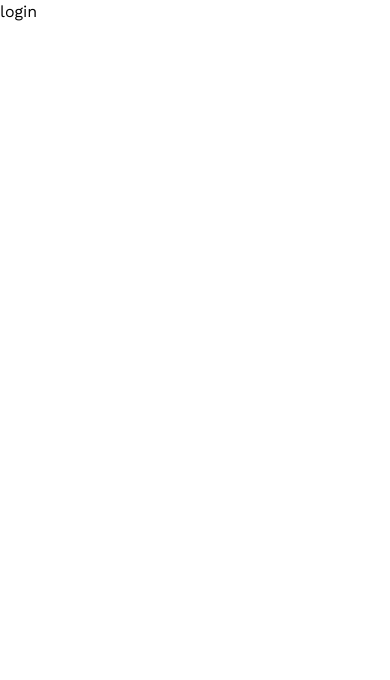
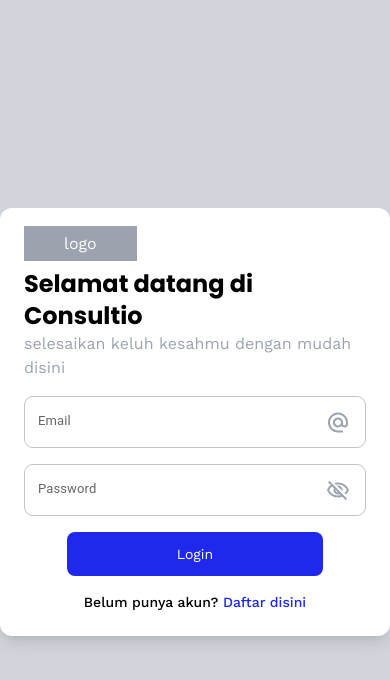
Before and after one commit to ryanindrjaya/consultio-frontend, a Next.js app in the folder consultio-frontend/: page /auth/login in a window 390 px wide. Shown: the top 680 px of the page. Built offline with nearby package versions, Linux system fonts and the light colour scheme.

Commit message:
integrasi login dan register dengan API

```diff
--- a/consultio-frontend/next.config.js
+++ b/consultio-frontend/next.config.js
@@ -1,4 +1,8 @@
 /** @type {import('next').NextConfig} */
 module.exports = {
-  reactStrictMode: true,
+  reactStrictMode: false,
+  env: {
+    ENV: "development",
+    API_URL: process.env.API_URL,
+  },
 };
--- a/consultio-frontend/package.json
+++ b/consultio-frontend/package.json
@@ -1,7 +1,7 @@
 {
   "private": true,
   "scripts": {
-    "dev": "next dev",
+    "dev": "next dev -p 3002",
     "build": "next build",
     "start": "next start"
   },
@@ -12,6 +12,7 @@
     "@mui/material": "^5.10.0",
     "axios": "^0.27.2",
     "next": "latest",
+    "nookies": "^2.5.2",
     "react": "18.1.0",
     "react-dom": "18.1.0",
     "react-hot-toast": "^2.3.0"
--- a/consultio-frontend/pages/auth/login.jsx
+++ b/consultio-frontend/pages/auth/login.jsx
@@ -1,7 +1,196 @@
-import React from "react";
+import React, { useState } from "react";
+import Link from "next/link";
+import axios from "axios";
+import nookies from "nookies";
+import { useRouter } from "next/dist/client/router";
+
+// Components
+import FormInput from "../../components/Inputs/FormInput";
+
+// Icons
+import AlternateEmailOutlinedIcon from "@mui/icons-material/AlternateEmailOutlined";
+import VisibilityOffOutlinedIcon from "@mui/icons-material/VisibilityOffOutlined";
+import VisibilityOutlinedIcon from "@mui/icons-material/VisibilityOutlined";
 
 function login() {
-  return <div>login</div>;
+  const [password, setPassword] = useState("");
+  const [email, setEmail] = useState("");
+  const [passVisibility, setPassVisibility] = useState(false);
+  const [loading, setLoading] = useState(false);
+
+  const [isError, setIsError] = useState(false);
+  const [error, setError] = useState("");
+
+  const router = useRouter();
+
+  const handleSubmit = async (e) => {
+    setError("");
+    setLoading(true);
+    e.preventDefault();
+
+    const credentials = {
+      email: email,
+      password: password,
+    };
+
+    const endpoint = process.env.API_URL + "/login";
+    console.log("endpoint : " + endpoint);
+    console.log("credentials : " + credentials);
+
+    try {
+      const req = await axios.post(endpoint, credentials);
+      const user = req.data.data;
+
+      console.log(user);
+
+      if (user.token) {
+        // set new token
+        nookies.set(null, "token", user.token, {
+          maxAge: 30 * 24 * 60 * 60,
+          path: "/",
+          secure: process.env.NODE_ENV !== "development",
+          sameSite: "strict",
+        });
+
+        const role = user.profile.role;
+
+        // set role token
+        nookies.set(null, "role", role, {
+          maxAge: 30 * 24 * 60 * 60,
+          path: "/",
+          secure: process.env.NODE_ENV !== "development",
+          sameSite: "strict",
+        });
+
+        // redirect based on role
+        if (role.includes("user") || role.includes("USER")) {
+          router.replace("/home");
+        }
+      }
+      setPassword("");
+      setEmail("");
+    } catch (error) {
+      setIsError(true);
+      setError("Email atau password kamu salah");
+    }
+
+    setLoading(false);
+  };
+
+  const handleEmailInput = (e) => {
+    setEmail(e.target.value);
+    setIsError(false);
+  };
+
+  const handlePasswordInput = (e) => {
+    setPassword(e.target.value);
+    setIsError(false);
+  };
+
+  return (
+    <div className="flex flex-col mx-auto lg:flex-row justify-around items-center h-screen bg-gray-300">
+      <div className="hidden lg:inline">
+        <img
+          style={{ width: 600 }}
+          className=""
+          src="https://static.vecteezy.com/system/resources/previews/000/341/499/original/doctor-caring-brain-character-for-mental-health-vector-illustration.png"
+          alt=""
+        />
+      </div>
+      <div className="bg-white rounded-xl max-w-xl h-auto p-6 shadow-lg">
+        <span className="bg-gray-400 text-white px-10 py-2">logo</span>
+        <div className="mt-3">
+          <h1 className="font-bold font-poppins text-2xl">
+            Selamat datang di Consultio
+          </h1>
+          <p className="text-md text-gray-400">
+            selesaikan keluh kesahmu dengan mudah disini
+          </p>
+        </div>
+        <form className="w-full" onSubmit={handleSubmit}>
+          <div className="mt-4">
+            <FormInput
+              type="email"
+              label="Email"
+              handleChange={handleEmailInput}
+              value={email}
+              icon={
+                <AlternateEmailOutlinedIcon className="text-gray-400 w-4" />
+              }
+            />
+          </div>
+          <div className="my-4">
+            <FormInput
+              helperText={""}
+              invalid={false}
+              type={passVisibility ? "text" : "password"}
+              label="Password"
+              handleChange={handlePasswordInput}
+              value={password}
+              icon={
+                <button
+                  type="button"
+                  onClick={() => setPassVisibility(!passVisibility)}
+                >
+                  {passVisibility ? (
+                    <VisibilityOutlinedIcon className="text-gray-400 w-4" />
+                  ) : (
+                    <VisibilityOffOutlinedIcon className="text-gray-400 w-4" />
+                  )}
+                </button>
+              }
+            />
+          </div>
+          {isError && (
+            <div className="text-center  text-red-600 font-bold text-xs my-1">
+              {error}
+            </div>
+          )}
+          <div className="flex w-full flex-col justify-center items-center ">
+            {loading ? (
+              <button
+                type="submit"
+                className="bg-primary flex justify-center items-center w-3/4 text-white font-normal py-3 text-sm rounded-lg text-center"
+              >
+                <svg
+                  aria-hidden="true"
+                  className="mr-2 w-5 h-5 text-gray-200 animate-spin dark:text-white fill-blue-600"
+                  viewBox="0 0 100 101"
+                  fill="none"
+                  xmlns="http://www.w3.org/2000/svg"
+                >
+                  <path
+                    d="M100 50.5908C100 78.2051 77.6142 100.591 50 100.591C22.3858 100.591 0 78.2051 0 50.5908C0 22.9766 22.3858 0.59082 50 0.59082C77.6142 0.59082 100 22.9766 100 50.5908ZM9.08144 50.5908C9.08144 73.1895 27.4013 91.5094 50 91.5094C72.5987 91.5094 90.9186 73.1895 90.9186 50.5908C90.9186 27.9921 72.5987 9.67226 50 9.67226C27.4013 9.67226 9.08144 27.9921 9.08144 50.5908Z"
+                    fill="currentColor"
+                  />
+                  <path
+                    d="M93.9676 39.0409C96.393 38.4038 97.8624 35.9116 97.0079 33.5539C95.2932 28.8227 92.871 24.3692 89.8167 20.348C85.8452 15.1192 80.8826 10.7238 75.2124 7.41289C69.5422 4.10194 63.2754 1.94025 56.7698 1.05124C51.7666 0.367541 46.6976 0.446843 41.7345 1.27873C39.2613 1.69328 37.813 4.19778 38.4501 6.62326C39.0873 9.04874 41.5694 10.4717 44.0505 10.1071C47.8511 9.54855 51.7191 9.52689 55.5402 10.0491C60.8642 10.7766 65.9928 12.5457 70.6331 15.2552C75.2735 17.9648 79.3347 21.5619 82.5849 25.841C84.9175 28.9121 86.7997 32.2913 88.1811 35.8758C89.083 38.2158 91.5421 39.6781 93.9676 39.0409Z"
+                    fill="currentFill"
+                  />
+                </svg>
+                <span>Loading...</span>
+              </button>
+            ) : (
+              <button
+                type="submit"
+                className="bg-primary w-3/4 text-white font-normal py-3 text-sm rounded-lg text-center"
+              >
+                Login
+              </button>
+            )}
+            <p className="text-sm font-medium mt-4">
+              Belum punya akun?{" "}
+              <Link href={"/auth/register"}>
+                <span className="text-primary cursor-pointer">
+                  Daftar disini
+                </span>
+              </Link>
+            </p>
+          </div>
+        </form>
+      </div>
+    </div>
+  );
 }
 
 export default login;
--- a/consultio-frontend/pages/auth/register.jsx
+++ b/consultio-frontend/pages/auth/register.jsx
@@ -21,12 +21,13 @@
   const [passConfirmVisibility, setPassConfirmVisibility] = useState(false);
   const [fullName, setFullName] = useState("");
   const [password, setPassword] = useState("");
+  const [email, setEmail] = useState("");
   const [confirmPassword, setConfirmPassword] = useState("");
-  const [email, setEmail] = useState("");
   const router = useRouter();
 
   const handleSubmit = async (e) => {
     e.preventDefault();
+
     if (password !== confirmPassword) {
       setPasswordError(true);
     }
@@ -38,25 +39,29 @@
 
     setLoading(true);
 
-    const endpoint = "http://localhost:5000";
+    const endpoint = process.env.API_URL + "/register/user";
 
     try {
-      await axios.post(`${endpoint}/register/user`, {
+      const req = await axios.post(endpoint, {
         fullname: fullName,
         email: email,
         password: password,
       });
-      setLoading(false);
-      router.push("/auth/login");
-    } catch (error) {
-      if (error.response) {
-        console.log(error.response.data);
-        setLoading(false);
+
+      if (req.status == 201) {
+        router.push("/auth/login");
         setFullName("");
         setEmail("");
         setPassword("");
       }
+      console.log(req);
+    } catch (error) {
+      if (error.response) {
+        console.log(error.response.data);
+      }
     }
+
+    setLoading(false);
   };
 
   const handleNameInput = (e) => {
@@ -174,7 +179,7 @@
               >
                 <svg
                   aria-hidden="true"
-                  class="mr-2 w-5 h-5 text-gray-200 animate-spin dark:text-white fill-blue-600"
+                  className="mr-2 w-5 h-5 text-gray-200 animate-spin dark:text-white fill-blue-600"
                   viewBox="0 0 100 101"
                   fill="none"
                   xmlns="http://www.w3.org/2000/svg"
```
Also changed, not shown: 1 other file (tests, documents, lock files or other folders).
